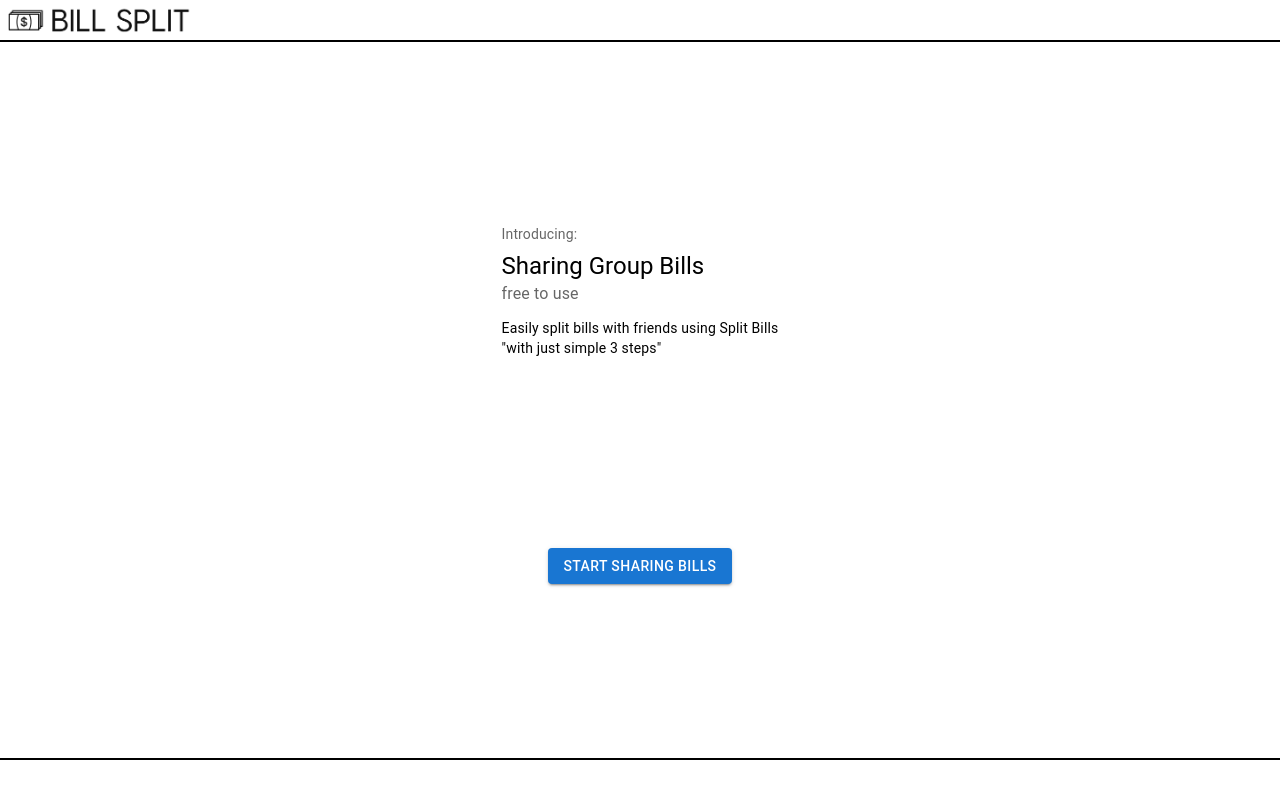
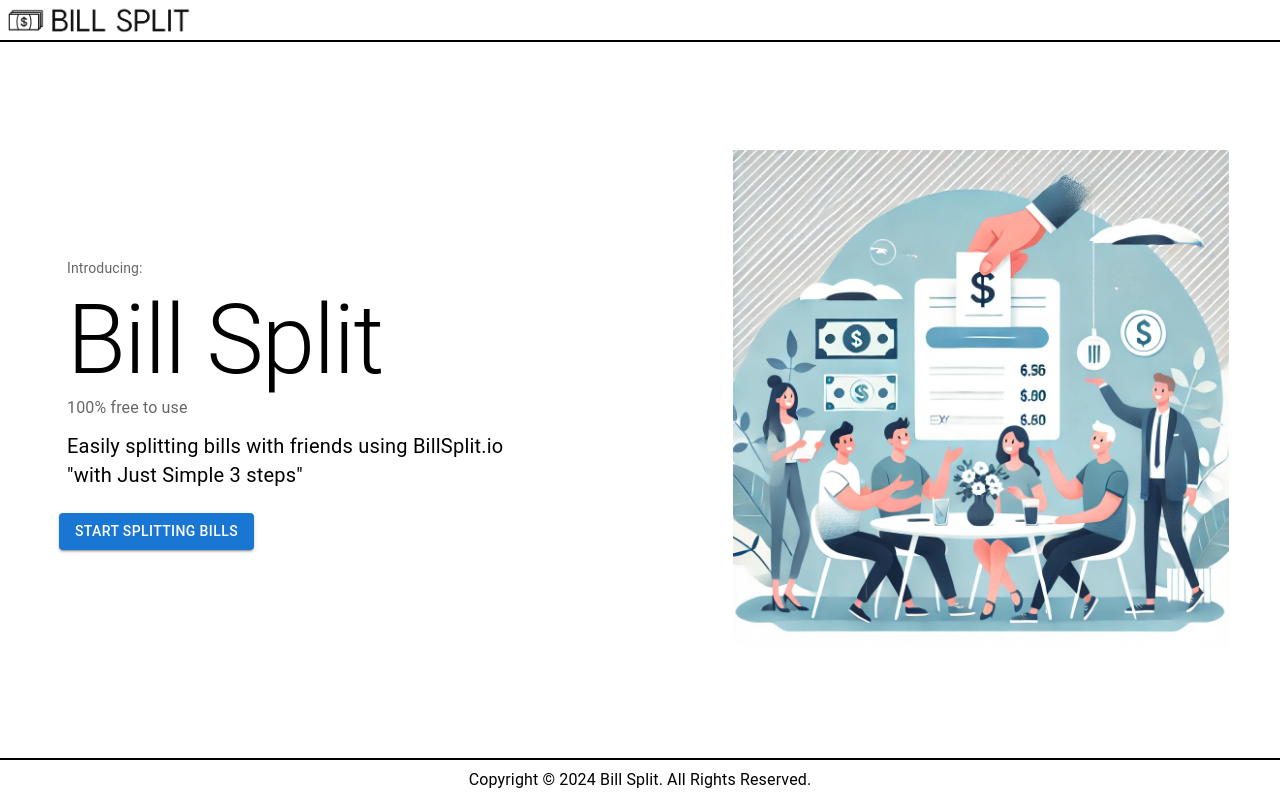
Before and after one commit to Jack0805/my-cost-calculator, a React (Create React App) app: page / in a window 1280 px wide. Built offline with nearby package versions, Linux system fonts and the light colour scheme.

Commit message:
add landing image

```diff
--- a/src/components/SiteFooter/SiteFooter.styles.tsx
+++ b/src/components/SiteFooter/SiteFooter.styles.tsx
@@ -4,8 +4,8 @@
   height: 5vh;
   display: flex;
   flex-direction: row;
-  justify-content: flex-start;
-  align-items: flex-start;
+  justify-content: center;
+  align-items: center;
   border-top: 2px solid black;
   width: 100vw;
 `;
--- a/src/components/SiteFooter/SiteFooter.tsx
+++ b/src/components/SiteFooter/SiteFooter.tsx
@@ -1,11 +1,16 @@
 import React from "react";
-import Button from "@mui/material/Button";
-import Divider from "@mui/material/Divider";
-import { useNavigateTo } from "../../hooks/";
 import { SiteFooterWrapper } from "./index";
+import Typography from "@mui/material/Typography";
 
 export const SiteFooter: React.FC = () => {
-  const { navigateToGroupMemberPage } = useNavigateTo();
-
-  return <SiteFooterWrapper></SiteFooterWrapper>;
+  const currentYear = new Date().getFullYear();
+  return (
+    <SiteFooterWrapper>
+      <footer>
+        <Typography>
+          Copyright © {currentYear} Bill Split. All Rights Reserved.
+        </Typography>
+      </footer>
+    </SiteFooterWrapper>
+  );
 };
--- a/src/pages/CostItemsPage/CostItemsPage.tsx
+++ b/src/pages/CostItemsPage/CostItemsPage.tsx
@@ -2,7 +2,6 @@
 import TextField from "@mui/material/TextField";
 import Fab from "@mui/material/Fab";
 import AddIcon from "@mui/icons-material/Add";
-import CloseIcon from "@mui/icons-material/Close";
 import Paper from "@mui/material/Paper";
 import {
   CostItemsPageWrapper,
@@ -35,7 +34,6 @@
 import { useState, useRef, useEffect } from "react";
 
 import Accordion, { AccordionSlots } from "@mui/material/Accordion";
-// import AccordionActions from "@mui/material/AccordionActions";
 import AccordionSummary from "@mui/material/AccordionSummary";
 import AccordionDetails from "@mui/material/AccordionDetails";
 import ExpandMoreIcon from "@mui/icons-material/ExpandMore";
--- a/src/pages/GroupMemberPage/GroupMember.tsx
+++ b/src/pages/GroupMemberPage/GroupMember.tsx
@@ -2,7 +2,6 @@
 import TextField from "@mui/material/TextField";
 import Fab from "@mui/material/Fab";
 import AddIcon from "@mui/icons-material/Add";
-import CloseIcon from "@mui/icons-material/Close";
 import Paper from "@mui/material/Paper";
 import { GroupMemberPageWrapper } from "./GroupMember.styles";
 import {
--- a/src/pages/LandingPage/LandingPage.styles.ts
+++ b/src/pages/LandingPage/LandingPage.styles.ts
@@ -7,3 +7,31 @@
   justify-content: space-between;
   align-items: center;
 `;
+
+export const LandingContentWrapper = styled.div`
+  display: flex;
+  flex-direction: row;
+  justify-content: space-around;
+  align-items: center;
+  padding: 20px;
+  @media (max-width: 768px) {
+    flex-direction: column;
+  }
+`;
+
+export const CardWrapper = styled.div`
+  display: flex;
+  flex-direction: column;
+  justify-content: center;
+  width: 50%;
+  @media (max-width: 768px) {
+    width: 80%;
+  }
+`;
+
+export const ImageWrapper = styled.div`
+  max-width: 40%;
+  @media (max-width: 768px) {
+    max-width: 80%;
+  }
+`;
--- a/src/pages/LandingPage/LandingPage.tsx
+++ b/src/pages/LandingPage/LandingPage.tsx
@@ -7,12 +7,23 @@
 import Typography from "@mui/material/Typography";
 
 import { SiteHeader, SiteFooter } from "../../components";
-import { LandingPageWrapper } from "./index";
+import {
+  LandingPageWrapper,
+  LandingContentWrapper,
+  CardWrapper,
+  ImageWrapper,
+} from "./index";
+import landingPageImage from "../../assets/images/landing-page-image.webp";
 
 import { Helmet } from "react-helmet";
 
+import useMediaQuery from "@mui/material/useMediaQuery";
+import { useTheme } from "@mui/material/styles";
+
 export const LandingPage: React.FC = () => {
   const { navigateToGroupMemberPage } = useNavigateTo();
+  const theme = useTheme();
+  const isLargeScreen = useMediaQuery(theme.breakpoints.up("md"));
   return (
     <LandingPageWrapper>
       <Helmet>
@@ -29,20 +40,28 @@
         <link rel="canonical" href="https://billsplit.io/" />
       </Helmet>
       <SiteHeader />
+      <LandingContentWrapper>
+        <CardWrapper>
           <CardContent>
-        <Typography gutterBottom sx={{ color: "text.secondary", fontSize: 14 }}>
+            <Typography
+              gutterBottom
+              sx={{ color: "text.secondary", fontSize: 14 }}
+            >
               Introducing:
             </Typography>
-        <Typography variant="h5" component="div">
-          Sharing Group Bills
+            <Typography variant={isLargeScreen ? "h1" : "h3"} component="div">
+              Bill Split
             </Typography>
             <Typography sx={{ color: "text.secondary", mb: 1.5 }}>
-          free to use
+              100% free to use
             </Typography>
-        <Typography variant="body2">
-          Easily split bills with friends using Split Bills
+            <Typography
+              variant="body2"
+              sx={{ fontSize: isLargeScreen ? 20 : 15 }}
+            >
+              Easily splitting bills with friends using BillSplit.io
               <br />
-          {'"with just simple 3 steps"'}
+              {'"with Just Simple 3 steps"'}
             </Typography>
           </CardContent>
           <CardActions>
@@ -52,9 +71,18 @@
               color="primary"
               onClick={() => navigateToGroupMemberPage()}
             >
-          Start Sharing Bills
+              Start Splitting Bills
             </Button>
           </CardActions>
+        </CardWrapper>
+        <ImageWrapper>
+          <img
+            src={landingPageImage}
+            alt="Illustration of people splitting bills"
+            style={{ width: "100%", height: "auto", margin: "20px 0" }}
+          />
+        </ImageWrapper>
+      </LandingContentWrapper>
       <SiteFooter />
     </LandingPageWrapper>
   );
```
Also changed, not shown: src/assets/images/landing-page-image.webp (added). Lines whose indentation alone changed are shown as unchanged.
